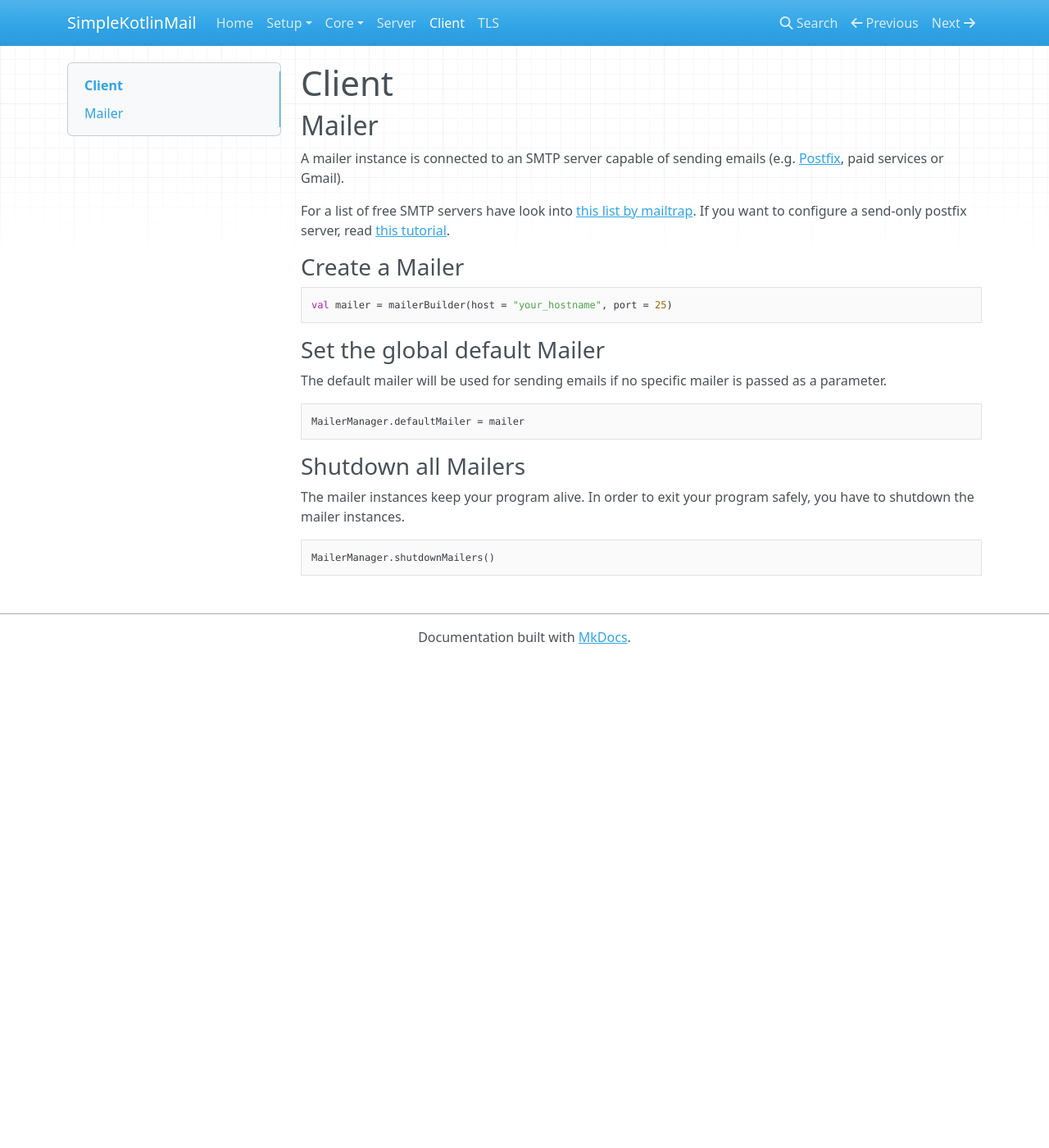
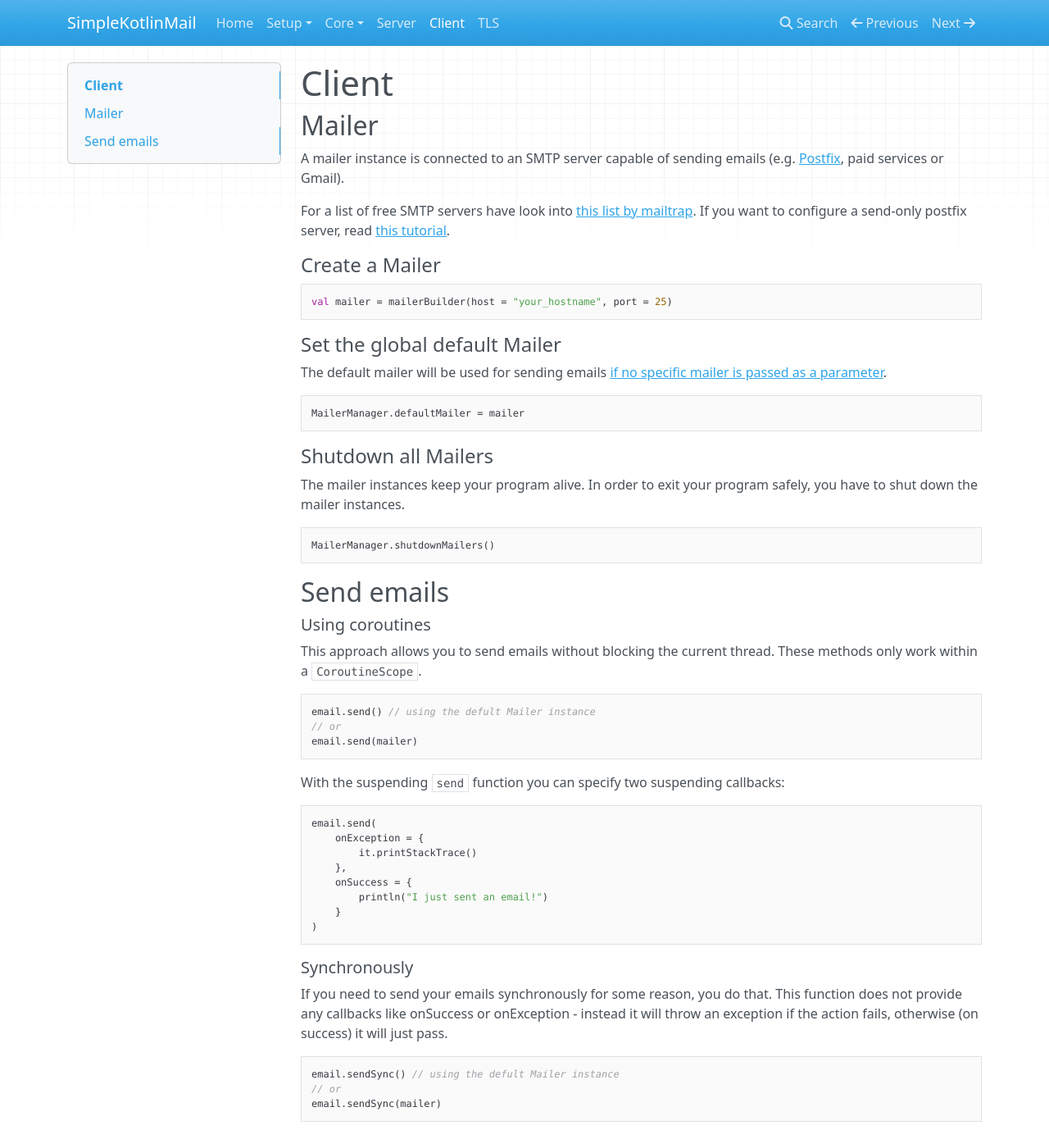
Before and after one commit to jakobkmar/SimpleKotlinMail, an MkDocs documentation site: the page built from guide/docs/client.md, in a window 1280 px wide and 1400 px high. Shown: the whole window at 82% size. Built offline with MkDocs 1.6.1, drawn with Linux system fonts in a browser that asks for light colours; nearby versions of some CDN libraries.

Commit message:
Update client.md

````diff
--- a/guide/docs/client.md
+++ b/guide/docs/client.md
@@ -6,24 +6,58 @@ A mailer instance is connected to an SMTP server capable of sending emails (e.g.
 
 For a list of free SMTP servers have look into [this list by mailtrap](https://blog.mailtrap.io/free-smtp-servers/). If you want to configure a send-only postfix server, read [this tutorial](https://blog.mailtrap.io/setup-smtp-server/).
 
-### Create a Mailer
+#### Create a Mailer
 
 ```kotlin
 val mailer = mailerBuilder(host = "your_hostname", port = 25)
 ```
 
-### Set the global default Mailer
+#### Set the global default Mailer
 
-The default mailer will be used for sending emails if no specific mailer is passed as a parameter.
+The default mailer will be used for sending emails [if no specific mailer is passed as a parameter](#using-the-global-default-mailer).
 
 ```kotlin
 MailerManager.defaultMailer = mailer
 ```
 
-### Shutdown all Mailers
+#### Shutdown all Mailers
 
-The mailer instances keep your program alive. In order to exit your program safely, you have to shutdown the mailer instances.
+The mailer instances keep your program alive. In order to exit your program safely, you have to shut down the mailer instances.
 
 ```kotlin
 MailerManager.shutdownMailers()
 ```
+
+## Send emails
+
+##### Using coroutines
+
+This approach allows you to send emails without blocking the current thread. These methods only work within a `CoroutineScope`.
+
+```kotlin
+email.send() // using the defult Mailer instance
+// or
+email.send(mailer)
+```
+
+With the suspending `send` function you can specify two suspending callbacks:
+```kotlin
+email.send(
+    onException = {
+        it.printStackTrace()
+    },
+    onSuccess = {
+        println("I just sent an email!")
+    }
+)
+```
+
+##### Synchronously
+
+If you need to send your emails synchronously for some reason, you do that. This function does not provide any callbacks like onSuccess or onException - instead it will throw an exception if the action fails, otherwise (on success) it will just pass.
+
+```kotlin
+email.sendSync() // using the defult Mailer instance
+// or
+email.sendSync(mailer)
+```
````
